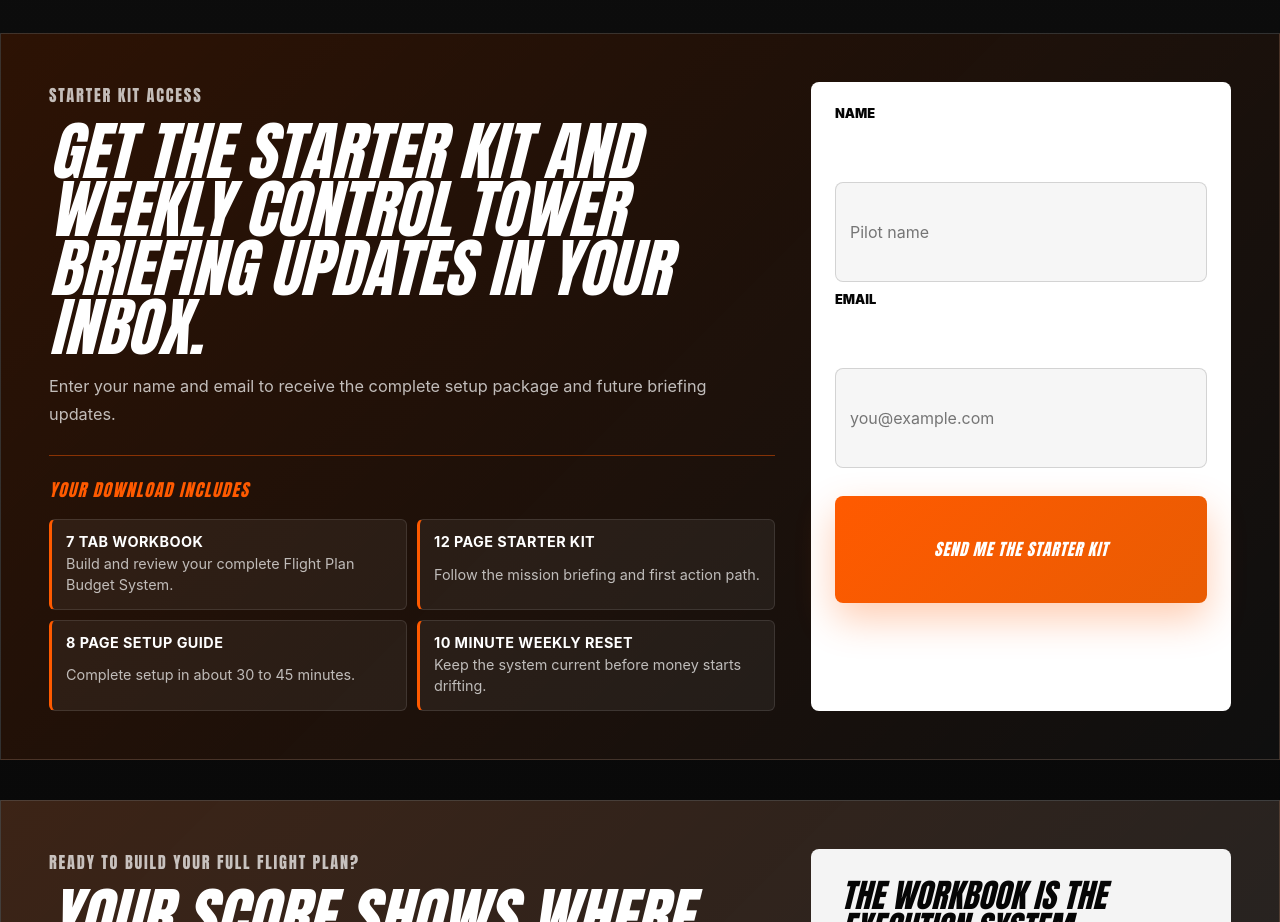
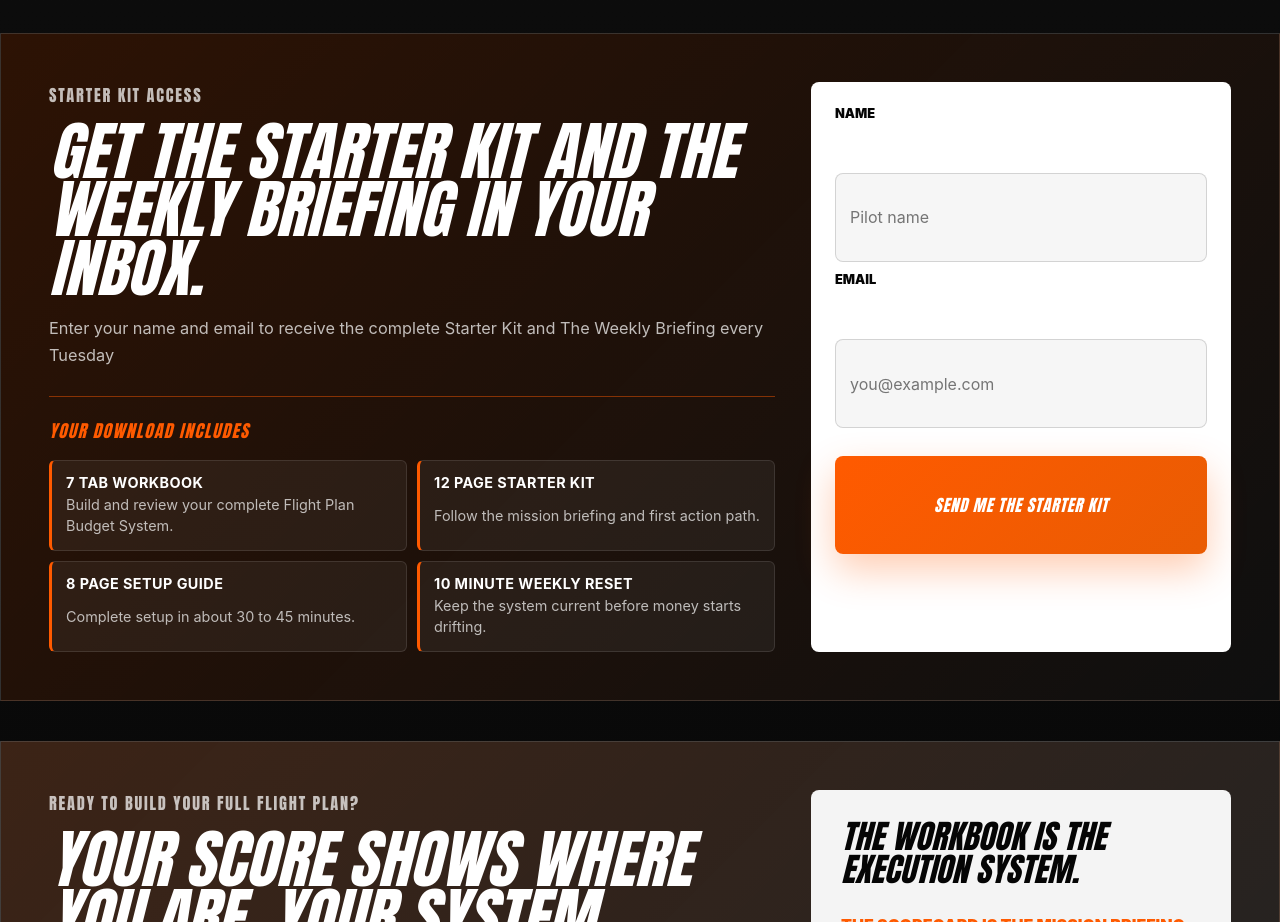
Before and after one commit to champrutledge88/financialflightmode, a plain HTML site: page ffm-scorecard.html in a window 1280 px wide. Shown: the part 3560-4482 px from the top of the page. Drawn offline with Linux system fonts and the light colour scheme.

Commit message:
Update Starter Kit briefing opt-in copy

```diff
--- a/ffm-scorecard.html
+++ b/ffm-scorecard.html
@@ -359,9 +359,9 @@
       <section class="email-section" id="flight-briefing-form" aria-labelledby="email-title">
         <div class="email-copy">
           <p class="eyebrow">Starter Kit Access</p>
-          <h2 id="email-title">Get the Starter Kit and Weekly Control Tower Briefing updates in your inbox.</h2>
+          <h2 id="email-title">GET THE STARTER KIT AND THE WEEKLY BRIEFING IN YOUR INBOX.</h2>
           <p>
-            Enter your name and email to receive the complete setup package and future briefing updates.
+            Enter your name and email to receive the complete Starter Kit and The Weekly Briefing every Tuesday
           </p>
           <div class="offer-includes" aria-label="Starter Kit contents">
             <p class="offer-includes-title">Your download includes</p>
```
Also changed, not shown: index.html (+2 -2 lines).
